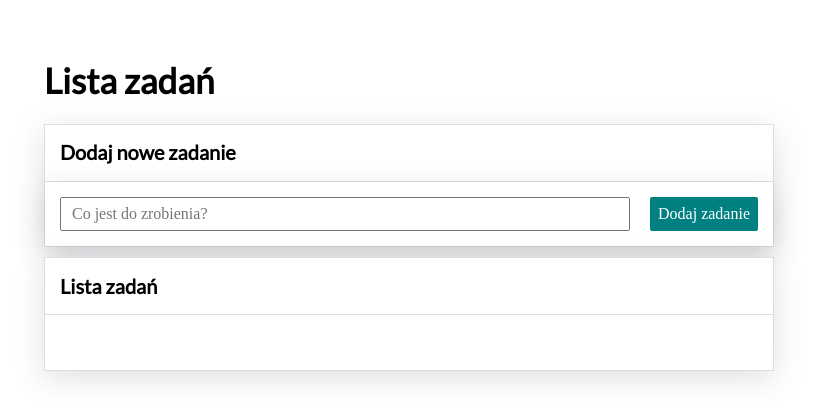
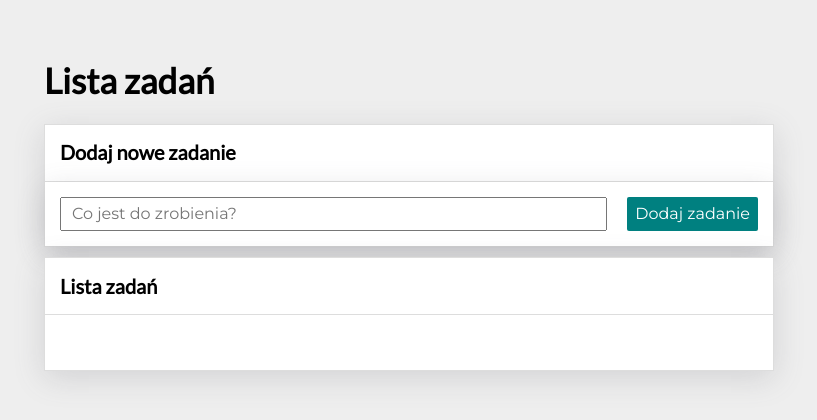
Before and after one commit to ursmal1948/todo-list-react, a React (Create React App) app: page / in a window 1280 px wide. Shown: the top 420 px of the page, without its empty margins (231-1048 px from the left). Built offline with nearby package versions, Linux system fonts and the light colour scheme.

Commit message:
GlobalStyle component created

```diff
--- a/src/App.js
+++ b/src/App.js
@@ -1,20 +1,20 @@
-import React, { useState } from 'react';
+import React, { useState } from "react";
 import Form from "./Form";
 import Tasks from "./Tasks";
 import Buttons from "./Buttons";
 import Section from "./Section";
-import { StyledContainer } from './Container/styled';
-import { StyledHeader } from './Header/styled';
-import { ThemeProvider } from 'styled-components';
-import {theme} from "./theme"
-import { useTasks } from './useTasks';
-
+import { StyledContainer } from "./Container/styled";
+import { StyledHeader } from "./Header/styled";
+import { ThemeProvider } from "styled-components";
+import { theme } from "./styles/theme";
+import { useTasks } from "./useTasks";
+import { GlobalStyle } from "./styles/globalStyles";
 
 function App() {
-    const [hideDone, setHideDone] = useState(false)
+  const [hideDone, setHideDone] = useState(false);
 
   const toggleHideDone = () => {
-        setHideDone(hideDone => !hideDone)
+    setHideDone((hideDone) => !hideDone);
   };
 
   const {
@@ -22,20 +22,17 @@ function App() {
     removeTask,
     toggleTaskDone,
     setAllDone,
-        addNewTask
-     } = useTasks();
+    addNewTask,
+  } = useTasks()
 
   return (
     <ThemeProvider theme={theme}>
       <StyledContainer>
+        <GlobalStyle />
         <StyledHeader title="Lista zadań" />
         <Section
           title="Dodaj nowe zadanie"
-                body={
-                <Form
-                addNewTask={addNewTask}
-                title="Dodaj zadanie" />
-                }
+          body={<Form addNewTask={addNewTask} title="Dodaj zadanie" />}
         />
         <Section
           title="Lista zadań"
@@ -47,8 +44,7 @@ function App() {
               setAllDone={setAllDone}
             />
           }
-                body=
-                {
+          body={
             <Tasks
               tasks={tasks}
               hideDone={hideDone}
--- /dev/null
+++ b/src/styles/globalStyles.js
@@ -0,0 +1,18 @@
+import { createGlobalStyle } from "styled-components";
+
+export const GlobalStyle = createGlobalStyle`
+    body {
+        font-family: 'Montserrat', sans-serif;
+        background-color: #eee;
+        word-break: break-word;
+    }
+
+    html {
+        box-sizing: border-box;
+    }
+
+    *, ::after, ::before {
+        box-sizing: inherit;
+    }
+
+`;
--- /dev/null
+++ b/src/styles/theme.js
@@ -0,0 +1,8 @@
+export const theme = {
+  colors: {
+    primaryColor: "white",
+  },
+  breakpoints: {
+    mobile: 767,
+  },
+};
--- a/src/theme.js
+++ /dev/null
@@ -1,8 +0,0 @@
-export const theme = {
-    colors: {
-        primaryColor:"white",
-    },
-    breakpoints: {
-         mobile:767,
-    }
-}
```
Lines whose indentation alone changed are shown as unchanged.
